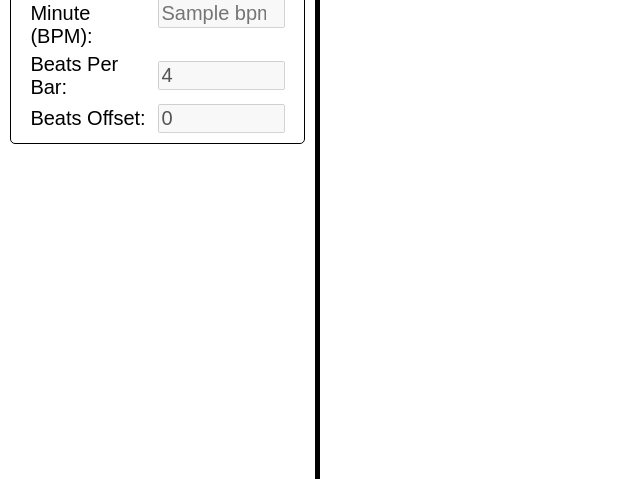
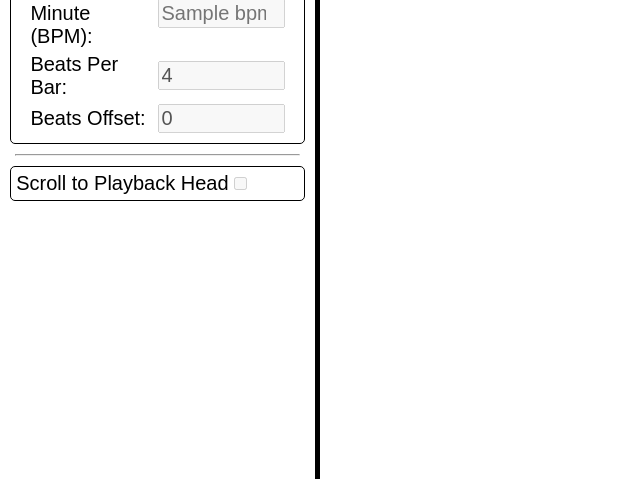
Before and after one commit to PhotonicGluon/AudiTranscribe-Python, a Flask app: template app/templates/transcriber.html in a window 1280 px wide. Shown: the part 321-800 px from the top of the page, without its empty margins (0-640 px from the left). Run offline with Flask 2, Linux system fonts and the light colour scheme; the template is opened without the code that fills it: most values are stand-ins (such as "Sample title", 1, 10 or a date in 2020); some libraries are stand-ins or nearby versions.

Commit message:
Add Scrolling to Playhead Position

```diff
--- a/app/static/resources/js/transcriber/transcriber.js
+++ b/app/static/resources/js/transcriber/transcriber.js
@@ -26,6 +26,7 @@ let beatsOffsetInput = $("#beats-offset-input");
 let beatsPerBarInput = $("#beats-per-bar-input");
 let bpmInput = $("#bpm-input");
 let musicKeyInput = $("#music-key-input");
+let scrollToPlaybackHeadCheckbox = $("#scroll-to-playback-head-checkbox");
 
 // Rows
 let topRow = $("#top-row");
@@ -34,6 +35,7 @@ let topRow = $("#top-row");
 let notesArea = $("#notes-area");
 let numbersArea = $("#numbers-area");
 let spectrogramArea = $("#spectrogram-area");
+let transcriptionArea = $("#transcription-area");
 
 // Buttons
 let deleteProjectBtn = $("#delete-project-btn");
@@ -669,6 +671,15 @@ $(document).ready(() => {
 
                 // Update position of playhead
                 playheadCanvas.css({left: pos});
+
+                // Scroll to that position
+                if (scrollToPlaybackHeadCheckbox[0].checked) {
+                    transcriptionArea[0].scroll({
+                        top: transcriptionArea[0].scrollTop,
+                        left: pos - notesCanvas[0].clientWidth - (transcriptionArea[0].clientWidth / 2),
+                        behavior: "auto"
+                    });
+                }
             }
         }, 1000 / PLAYHEAD_REFRESH_RATE);
 
--- a/app/templates/transcriber.html
+++ b/app/templates/transcriber.html
@@ -95,11 +95,17 @@
                                    step="0.001" disabled>
                         </div>
                     </div>
+
+                    <hr>
+                    <div class="section">
+                        <label for="scroll-to-playback-head-checkbox">Scroll to Playback Head</label>
+                        <input class="user-input" type="checkbox" id="scroll-to-playback-head-checkbox" disabled>
+                    </div>
                 </div>
             </div>
 
             <div class="main-area">
-                <div class="transcription-area">
+                <div class="transcription-area" id="transcription-area">
                     <canvas id="playhead-canvas"></canvas>
                     <div class="row top-row" id="top-row">
                         <div class="notes-area" id="notes-area">
```
